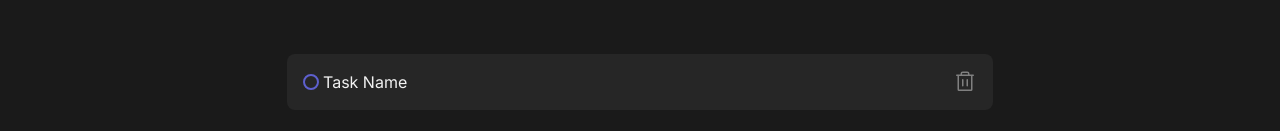
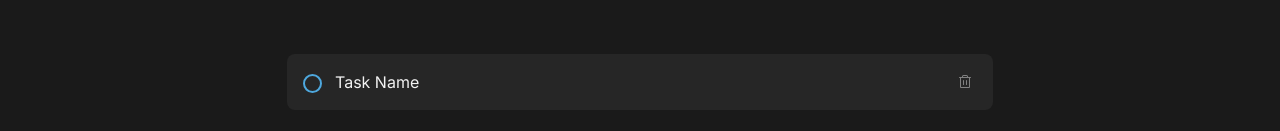
Before and after one commit to athosjullian/todo-list, a React (Vite) app: page / in a window 1280 px wide. Shown: the part 551-682 px from the top of the page. Built offline with nearby package versions, Linux system fonts and the light colour scheme.

Commit message:
feat: Task state style

```diff
--- a/src/components/Task.module.css
+++ b/src/components/Task.module.css
@@ -9,7 +9,7 @@
 .task > div {
     display: flex;
     align-items: center;
-    gap: .75rem;
+    gap: 1.5rem;
 }
 
 .checkbox label {
@@ -33,19 +33,20 @@
     width: 0;
 }
 
-.checkbox input:checked ~ .checkmark {
-    background-color: var(--purple-dark);
-}
-
 .checkmark {
     position: absolute;
     top: 0;
     left: 0;
-    height: 1rem;
-    width: 1rem;
+    height: 1.2rem;
+    width: 1.2rem;
     border-radius: 999px;
-    border: 2px solid var(--purple-dark);
+    border: 2px solid var(--blue);
     background-color: transparent;
+}
+
+.checkbox input:checked ~ .checkmark {
+    border-color: var(--purple-dark);
+    background-color: var(--purple-dark);
 }
 
 .checkmark:after {
@@ -55,12 +56,12 @@
 }
 
 .checkbox .checkmark:after {
-    left: 3px;
-    top: -2px;
+    left: 4px;
+    top: 2px;
     width: 4px;
-    height: 9px;
+    height: 7px;
     border: solid var(--gray-100);
-    border-width: 0 3px 3px 0;
+    border-width: 0 2px 2px 0;
     -webkit-transform: rotate(45deg);
     -ms-transform: rotate(45deg);
     transform: rotate(45deg);
@@ -73,3 +74,20 @@
 .checkbox p {
     color: var(--gray-100);
 }
+
+.checkbox p.complete {
+    color: var(--gray-300);
+    text-decoration: line-through;
+}
+
+.icon {
+    padding: .25rem;
+    border-radius: .25rem;
+    color: var(--gray-300);
+}
+
+.icon:hover {
+    cursor: pointer;
+    background-color: var(--gray-400);
+    color: var(--danger);
+}
--- a/src/components/Task.tsx
+++ b/src/components/Task.tsx
@@ -11,7 +11,7 @@ export function Task() {
                 </label>
                 <p>Task Name</p>
             </div>
-            <Trash size={24} color="var(--gray-300)"/>
+            <Trash className={styles.icon} size={24} />
         </div>
     )
 }
```
